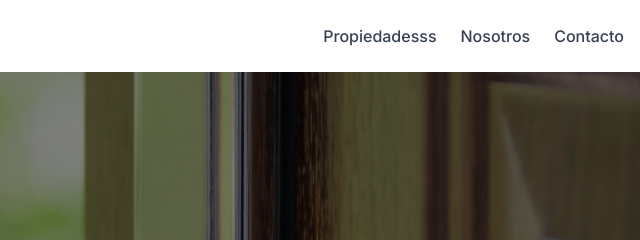
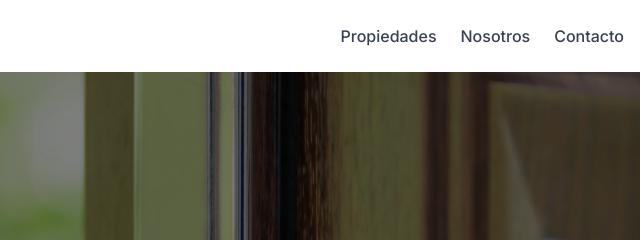
Before and after one commit to NoneDeTerracota/Jonia-Living, a plain HTML site: page index.html in a window 1280 px wide. Shown: the top 240 px of the page, 640-1280 px from the left. Drawn offline with nearby package versions, Linux system fonts and the light colour scheme.

Commit message:
Update index.html

```diff
--- a/index.html
+++ b/index.html
@@ -160,7 +160,7 @@
                 <img src="Logo 2.svg" alt="Jonia Living" class="h-10 w-auto">
               </a>
             <div class="hidden md:flex space-x-6">
-                <a href="#propiedades" class="text-gray-700 hover:text-indigo-600 font-medium">Propiedadesss</a>
+                <a href="#propiedades" class="text-gray-700 hover:text-indigo-600 font-medium">Propiedades</a>
                 <a href="#nosotros" class="text-gray-700 hover:text-indigo-600 font-medium">Nosotros</a>
                 <a href="#contacto" class="text-gray-700 hover:text-indigo-600 font-medium">Contacto</a>
             </div>
@@ -172,7 +172,7 @@
         </div>
         <!-- Menú móvil -->
         <div id="mobile-menu" class="hidden md:hidden mt-4">
-            <a href="#propiedades" class="block py-2 px-4 text-gray-700 hover:bg-gray-200 rounded-md">Propiedades</a>
+            <a href="#propiedades" class="block py-2 px-4 text-gray-700 hover:bg-gray-200 rounded-md">Propiedadesssss</a>
             <a href="#nosotros" class="block py-2 px-4 text-gray-700 hover:bg-gray-200 rounded-md">Nosotros</a>
             <a href="#contacto" class="block py-2 px-4 text-gray-700 hover:bg-gray-200 rounded-md">Contacto</a>
         </div>
```
